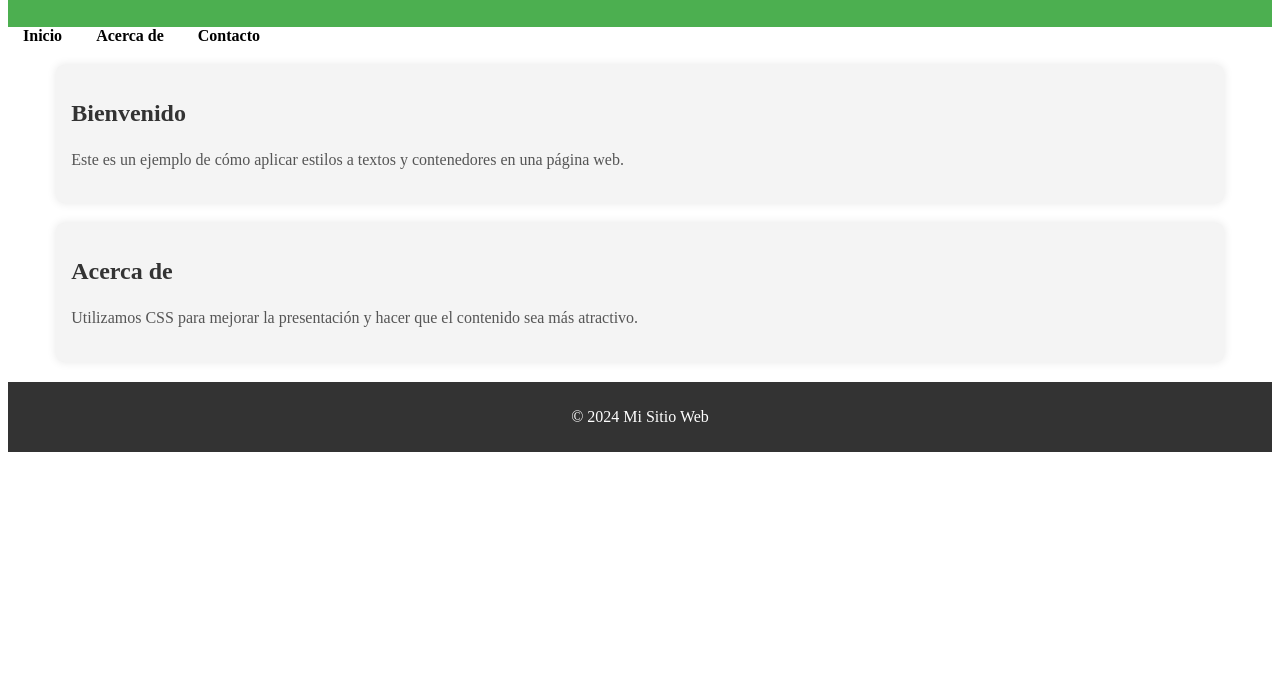
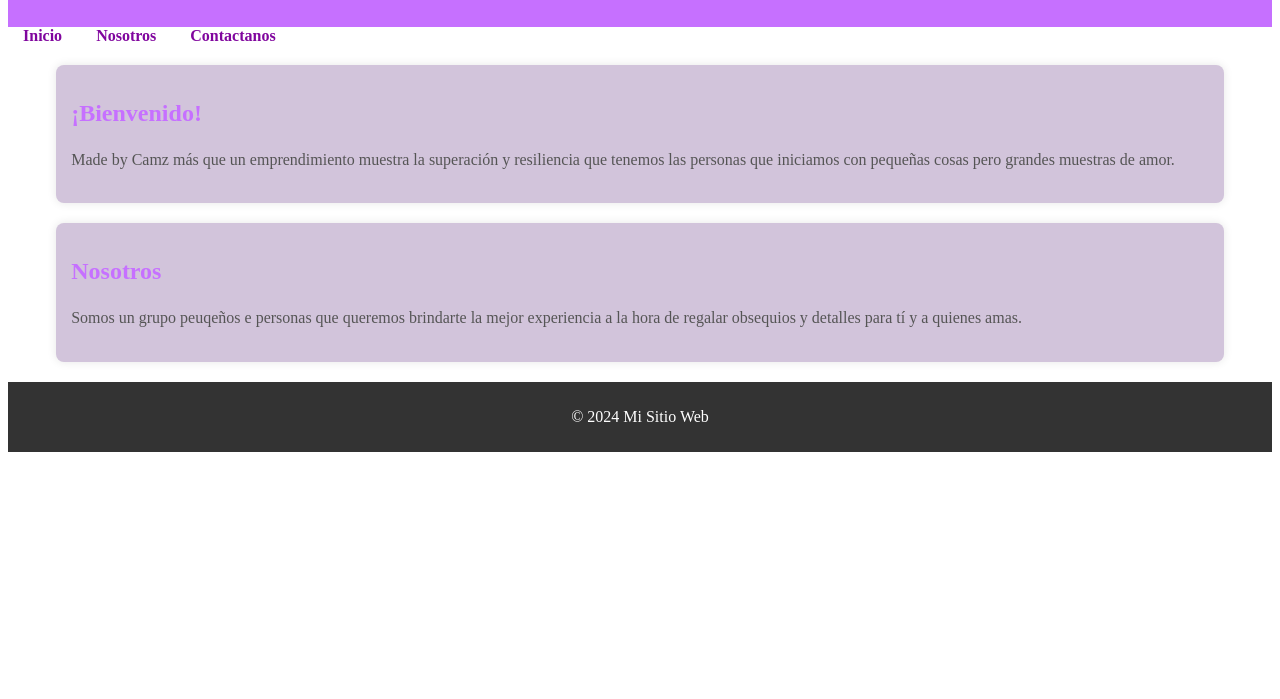
Before and after one commit to marsanchez19/laboratorio9, a plain HTML site: page index.html in a window 1280 px wide. Shown: the part 101-800 px from the top of the page. Drawn offline with Linux system fonts and the light colour scheme.

Commit message:
Modificacion html y colores en css

```diff
--- a/index.html
+++ b/index.html
@@ -8,23 +8,23 @@
 </head>
 <body>
     <header>
-        <h1>Mi Sitio Web</h1>
+        <h1>Made by Camz</h1>
     </header>
 
     <nav>
         <a href="#home">Inicio</a>
-        <a href="#about">Acerca de</a>
-        <a href="#contact">Contacto</a>
+        <a href="#about">Nosotros</a>
+        <a href="#contact">Contactanos</a>
     </nav>
 
     <main>
         <div class="container">
-            <h2>Bienvenido</h2>
-            <p>Este es un ejemplo de cómo aplicar estilos a textos y contenedores en una página web.</p>
+            <h2>¡Bienvenido!</h2>
+            <p>Made by Camz más que un emprendimiento muestra la superación y resiliencia que tenemos las personas que iniciamos con pequeñas cosas pero grandes muestras de amor.</p>
         </div>
         <div class="container">
-            <h2>Acerca de</h2>
-            <p>Utilizamos CSS para mejorar la presentación y hacer que el contenido sea más atractivo.</p>
+            <h2>Nosotros</h2>
+            <p>Somos un grupo peuqeños e personas que queremos brindarte la mejor experiencia a la hora de regalar obsequios y detalles para tí y a quienes amas.</p>
         </div>
     </main>
 
--- a/style.css
+++ b/style.css
@@ -1,21 +1,21 @@
  /* Estilos para el encabezado */
  header {
-    background-color: #4CAF50;
+    background-color: #c670ff;
     padding: 20px;
     text-align: center;
-    color: white;
+    color: rgb(128, 6, 158);
 }
 
 /* Estilos para la barra de navegación */
 nav a {
-    color: black;
+    color:  rgb(128, 6, 158);
     text-decoration: none;
     margin: 0 15px;
     font-weight: bold;
 }
 
 nav a:hover {
-    color: #ffeb3b;
+    color: #c670ff;
 }
 
 /* Estilos para la sección principal */
@@ -23,13 +23,13 @@ nav a:hover {
     width: 90%;
     margin: 20px auto;
     padding: 15px;
-    background-color: #f4f4f4;
+    background-color:#d2c4db;
     border-radius: 8px;
     box-shadow: 0 0 10px rgba(0, 0, 0, 0.1);
 }
 
 .container h2 {
-    color: #333;
+    color: #c670ff;
 }
 
 .container p {
```
